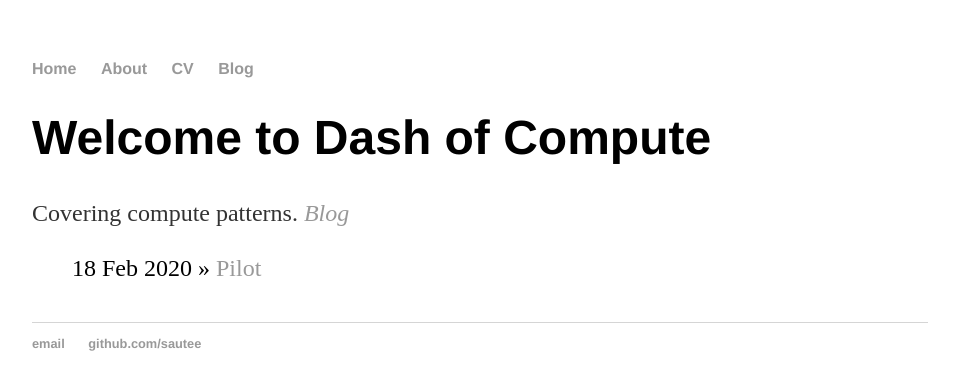
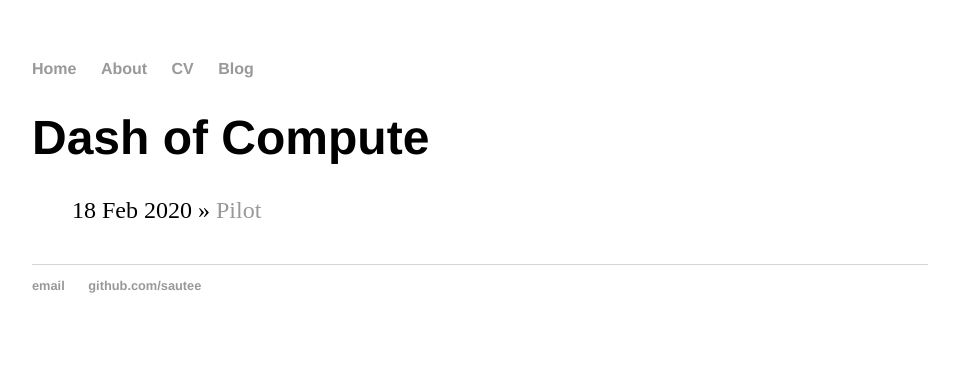
Before and after one commit to sautee/sautee.github.io, a Jekyll site: the page built from index.html, in a window 1280 px wide. Shown: the top 390 px of the page, without its empty margins (160-1119 px from the left). Built offline with Jekyll 4.4.1, drawn with Linux system fonts in a browser that asks for light colours.

Commit message:
Update index.html

```diff
--- a/index.html
+++ b/index.html
@@ -3,6 +3,5 @@ layout: default
 title: Dash Of Compute
 ---
 <div class="blurb">
-	<h1>Welcome to Dash of Compute</h1>
-	<p>Covering compute patterns. <em><a href="/blog">Blog</a></em></p>
+	<h1>Dash of Compute</h1>
 </div><!-- /.blurb -->
```
